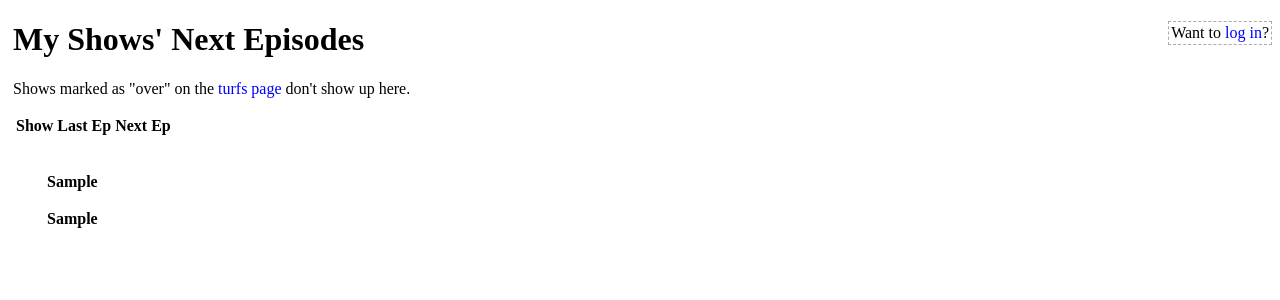
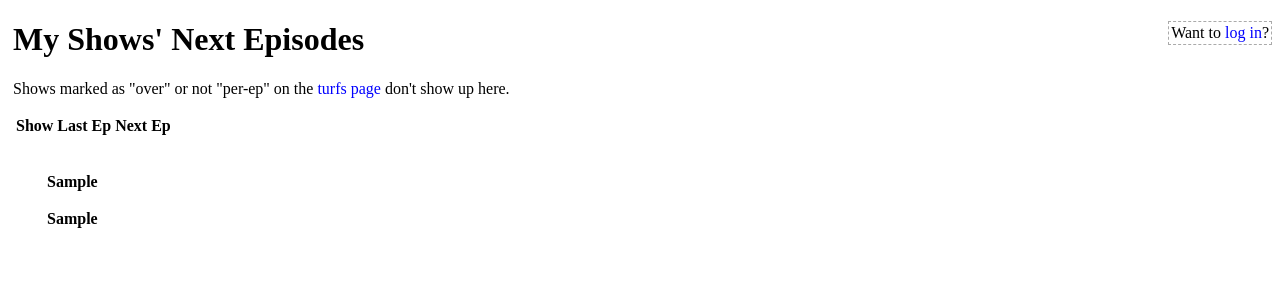
Before and after one commit to djsutherland/PowerTools, a Flask app: template templates/my_shows_next.html in a window 1280 px wide. Shown: the top 300 px of the page. Run offline with Flask 2, Linux system fonts and the light colour scheme; the template is opened without the code that fills it: most values are stand-ins (such as "Sample title", 1, 10 or a date in 2020); some libraries are stand-ins or nearby versions.

Commit message:
note on /my-next/ about per-ep

```diff
--- a/templates/my_shows_next.html
+++ b/templates/my_shows_next.html
@@ -17,7 +17,7 @@
 {% block body %}
   <h1>My Shows' Next Episodes</h1>
 
-  <p>Shows marked as "over" on the <a href="{{ url_for('mod_turfs') }}">turfs page</a> don't show up here.</p>
+  <p>Shows marked as "over" or not "per-ep" on the <a href="{{ url_for('mod_turfs') }}">turfs page</a> don't show up here.</p>
 
   <table>
     <thead>
```
